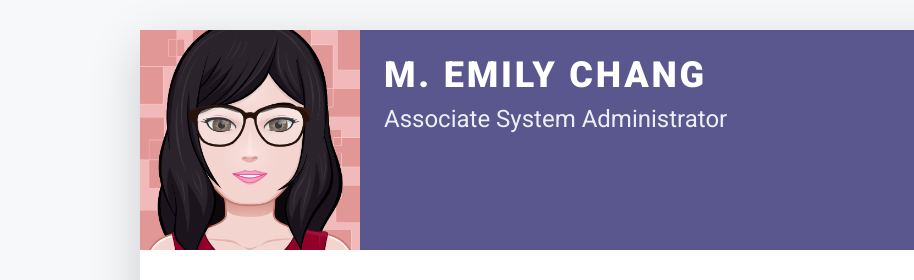
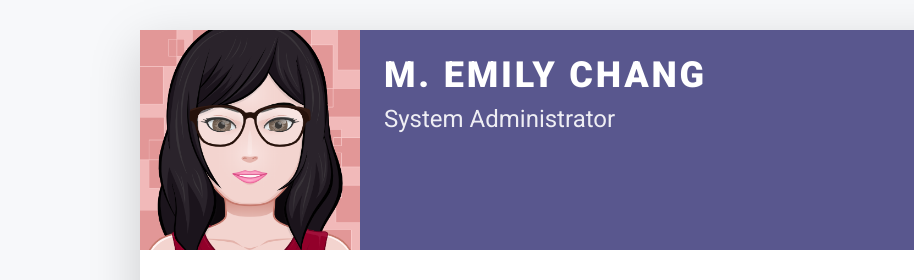
Before and after one commit to memilyc/memilyc.github.io, a plain HTML site: page index.html in a window 1280 px wide. Shown: the top 280 px of the page, 0-914 px from the left. Drawn offline with Linux system fonts and the light colour scheme.

Commit message:
Update index.html
Remove associate from header

```diff
--- a/index.html
+++ b/index.html
@@ -33,7 +33,7 @@
 				    <div class="media-body p-4 d-flex flex-column flex-md-row mx-auto mx-lg-0">
 					    <div class="primary-info">
 						    <h1 class="name mt-0 mb-1 text-white text-uppercase text-uppercase">M. Emily Chang</h1>
-						    <div class="title mb-3">Associate System Administrator</div>
+						    <div class="title mb-3">System Administrator</div>
 					    </div><!--//primary-info-->
 					    <div class="secondary-info ml-md-auto mt-2">
 						    <ul class="resume-social list-unstyled">
```
